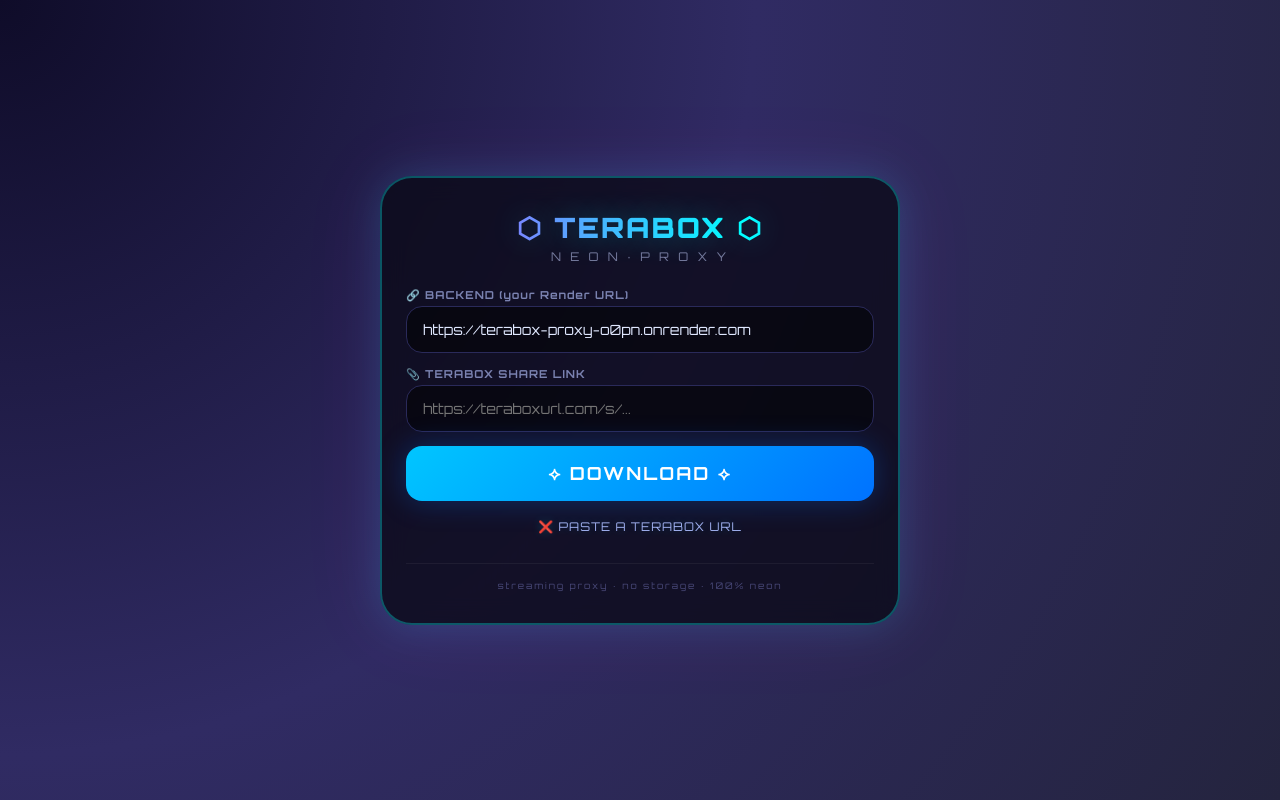
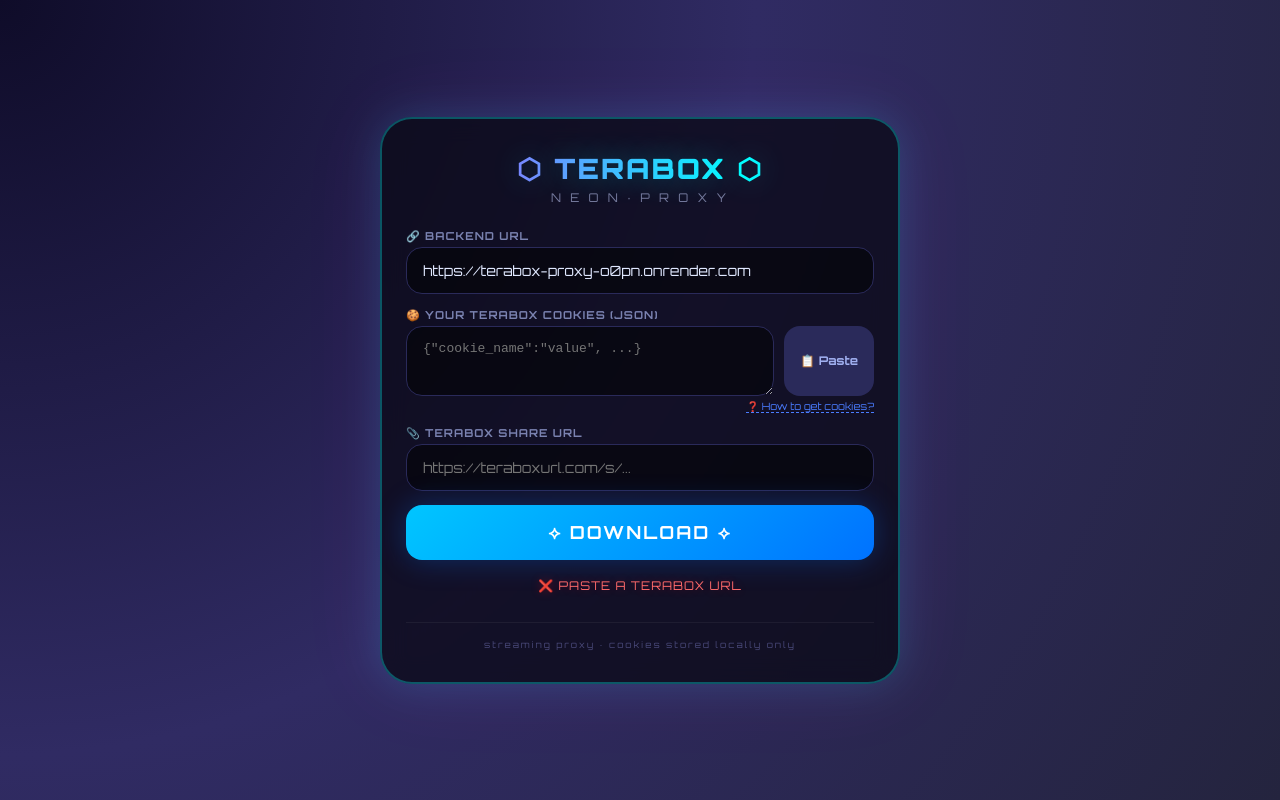
Before and after one commit to Bhavishyadalal/Downloader-private, a plain HTML site: page index.html in a window 1280 px wide. Both pictures are taken after a click on the button "⟡ DOWNLOAD ⟡". Drawn offline with Linux system fonts and the light colour scheme.

Commit message:
Update index.html

```diff
--- a/index.html
+++ b/index.html
@@ -65,7 +65,7 @@
             margin-bottom: 4px;
             font-weight: 700;
         }
-        input {
+        input, textarea {
             width: 100%;
             padding: 14px 16px;
             border-radius: 16px;
@@ -77,10 +77,57 @@
             outline: none;
             transition: 0.3s;
             margin-bottom: 14px;
+            box-sizing: border-box;
         }
-        input:focus {
+        textarea {
+            min-height: 70px;
+            resize: vertical;
+            font-family: 'Courier New', monospace;
+            font-size: 13px;
+        }
+        input:focus, textarea:focus {
             border-color: #00ffff;
             box-shadow: 0 0 20px rgba(0,255,255,0.2);
+        }
+        .input-row {
+            display: flex;
+            gap: 10px;
+            align-items: stretch;
+            margin-bottom: 14px;
+        }
+        .input-row input, .input-row textarea {
+            margin-bottom: 0;
+            flex: 1;
+        }
+        .btn-sm {
+            padding: 0 16px;
+            border: none;
+            border-radius: 16px;
+            background: #2a2a5a;
+            color: #a0b0f0;
+            font-family: 'Orbitron', sans-serif;
+            font-size: 12px;
+            font-weight: 700;
+            cursor: pointer;
+            transition: 0.2s;
+            white-space: nowrap;
+        }
+        .btn-sm:active {
+            transform: scale(0.95);
+            background: #4a7cff;
+            color: #fff;
+        }
+        .hint {
+            font-size: 10px;
+            color: #6a7a9a;
+            margin: -10px 0 14px;
+            text-align: right;
+        }
+        .hint a {
+            color: #4a7cff;
+            text-decoration: none;
+            border-bottom: 1px dashed #4a7cff;
+            cursor: pointer;
         }
         .btn {
             width: 100%;
@@ -125,6 +172,14 @@
             color: #00ffff;
             text-shadow: 0 0 8px #00ffff;
         }
+        .error {
+            color: #ff6b6b !important;
+            text-shadow: 0 0 10px rgba(255,0,0,0.3) !important;
+        }
+        .success {
+            color: #51cf66 !important;
+            text-shadow: 0 0 10px rgba(0,255,0,0.3) !important;
+        }
     </style>
 </head>
 <body>
@@ -132,32 +187,81 @@
     <h1>⬡ TERABOX ⬡</h1>
     <div class="sub">N E O N · P R O X Y</div>
 
-    <label>🔗 BACKEND (your Render URL)</label>
+    <label>🔗 BACKEND URL</label>
     <input type="text" id="backendUrl" value="https://terabox-proxy-o0pn.onrender.com" />
 
-    <label>📎 TERABOX SHARE LINK</label>
+    <label>🍪 YOUR TERABOX COOKIES (JSON)</label>
+    <div class="input-row">
+        <textarea id="cookiesInput" placeholder='{"cookie_name":"value", ...}'></textarea>
+        <button class="btn-sm" id="pasteBtn">📋 Paste</button>
+    </div>
+    <div class="hint">
+        <a onclick="showCookieHelp()">❓ How to get cookies?</a>
+    </div>
+
+    <label>📎 TERABOX SHARE URL</label>
     <input type="text" id="urlInput" placeholder="https://teraboxurl.com/s/..." />
 
     <button class="btn" id="downloadBtn">⟡ DOWNLOAD ⟡</button>
     <div id="status">⚡ ready</div>
-    <div class="footer">streaming proxy · no storage · 100% neon</div>
+    <div class="footer">streaming proxy · cookies stored locally only</div>
 </div>
 <script>
+    function showCookieHelp() {
+        alert(
+            "📖 GET YOUR COOKIES (one time):\n\n" +
+            "1. Open Chrome → go to terabox.com and LOG IN.\n" +
+            "2. Tap the lock icon in address bar → Cookies → Manage site data.\n" +
+            "3. Copy each cookie name and value into a JSON object like:\n" +
+            '   {"cookie1":"value1", "cookie2":"value2", ...}\n\n' +
+            "💡 EASIER WAY: Run this in Chrome's console (Ctrl+Shift+I → Console):\n" +
+            '   copy(JSON.stringify(document.cookie.split("; ").reduce((a,c)=>{const [k,v]=c.split("=");a[k]=v;return a;},{})));\n\n' +
+            "Then paste the copied JSON into the field above."
+        );
+    }
+
+    // Paste from clipboard
+    document.getElementById('pasteBtn').addEventListener('click', async function() {
+        try {
+            const text = await navigator.clipboard.readText();
+            document.getElementById('cookiesInput').value = text;
+            document.getElementById('status').innerHTML = '✅ Cookies pasted from clipboard';
+            document.getElementById('status').className = 'success';
+        } catch (err) {
+            document.getElementById('status').innerHTML = '❌ Could not read clipboard – paste manually';
+            document.getElementById('status').className = 'error';
+        }
+    });
+
+    // Main download
     document.getElementById('downloadBtn').addEventListener('click', function() {
         const url = document.getElementById('urlInput').value.trim();
         const backend = document.getElementById('backendUrl').value.trim();
+        const cookiesRaw = document.getElementById('cookiesInput').value.trim();
         const status = document.getElementById('status');
 
-        if (!url) { status.innerHTML = '❌ PASTE A TERABOX URL'; return; }
-        if (!backend) { status.innerHTML = '❌ SET BACKEND URL'; return; }
+        if (!url) { status.innerHTML = '❌ PASTE A TERABOX URL'; status.className = 'error'; return; }
+        if (!backend) { status.innerHTML = '❌ SET BACKEND URL'; status.className = 'error'; return; }
+        if (!cookiesRaw) { status.innerHTML = '❌ PASTE YOUR COOKIES (see help)'; status.className = 'error'; return; }
 
-        status.innerHTML = '🔄 CONTACTING PROXY ...';
-        const fullUrl = backend + '/download?url=' + encodeURIComponent(url);
+        // Validate JSON
+        let cookiesObj;
+        try {
+            cookiesObj = JSON.parse(cookiesRaw);
+        } catch (e) {
+            status.innerHTML = '❌ INVALID JSON – check cookies format';
+            status.className = 'error';
+            return;
+        }
+
+        status.innerHTML = '🔄 CONTACTING PROXY WITH YOUR COOKIES ...';
+        status.className = '';
+        const fullUrl = backend + '/download?url=' + encodeURIComponent(url) + '&cookies=' + encodeURIComponent(JSON.stringify(cookiesObj));
         window.location.href = fullUrl;
-
         setTimeout(() => {
             status.innerHTML = '✅ DOWNLOAD TRIGGERED · CHECK YOUR BROWSER';
-        }, 2500);
+            status.className = 'success';
+        }, 3000);
     });
 </script>
 </body>
```
